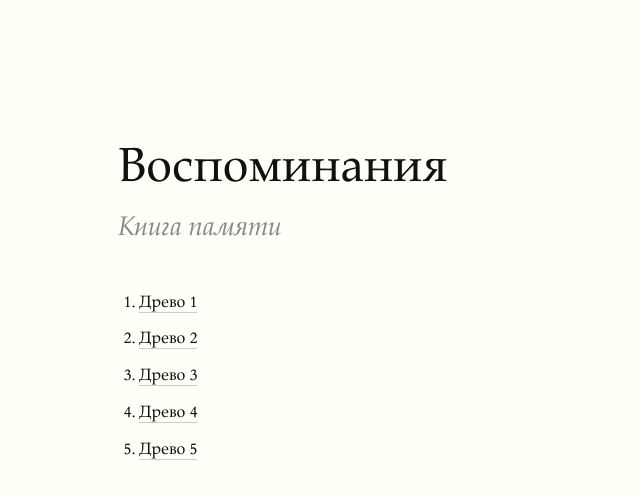
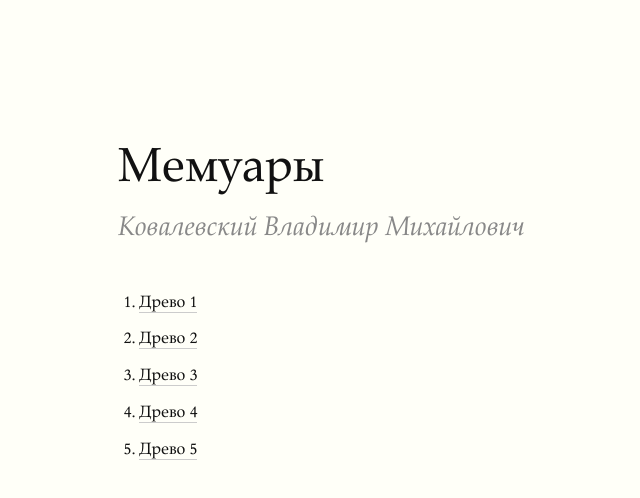
Before and after one commit to nikita-nazarov/grandpas-book, a plain HTML site: page docs/contents.html in a window 1280 px wide. Shown: the whole page, without its empty margins (42-682 px from the left). Drawn offline with Linux system fonts and the light colour scheme.

Commit message:
Обновка сайта

```diff
--- a/docs/contents.html
+++ b/docs/contents.html
@@ -3,7 +3,7 @@
 <head>
   <meta charset="UTF-8">
   <meta name="viewport" content="width=device-width, initial-scale=1">
-  <title>Содержание — Воспоминания</title>
+  <title>Содержание — Мемуары</title>
   <link rel="stylesheet" href="tufte.css">
   <style>
     .subtitle { margin-top: 0; color: #888; font-style: italic; }
@@ -11,12 +11,16 @@
     .toc-list li { font-size: 1.1rem; }
     .toc-list a { color: #111; text-decoration: none; border-bottom: 1px solid #ccc; }
     .toc-list a:hover { border-bottom-color: #111; }
+    @media (prefers-color-scheme: dark) {
+      .toc-list a { color: #ddd; border-bottom-color: #555; }
+      .toc-list a:hover { border-bottom-color: #ddd; }
+    }
   </style>
 </head>
 <body>
 <article>
-  <h1>Воспоминания</h1>
-  <p class="subtitle">Книга памяти</p>
+  <h1>Мемуары</h1>
+  <p class="subtitle">Ковалевский Владимир Михайлович</p>
   <ol class="toc-list">
     <li><a href="index.html">Древо 1</a></li>
     <li><a href="chapter-2.html">Древо 2</a></li>
```
Also changed, not shown: templates/contents.html (+7 -3 lines).
